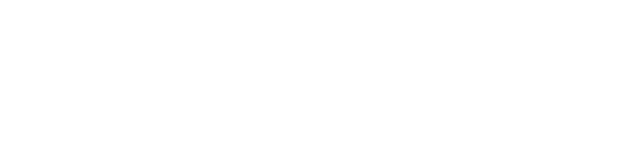
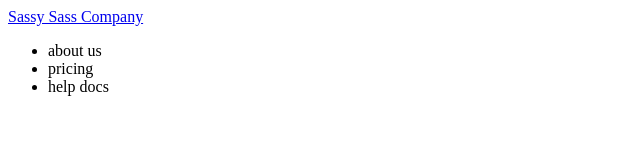
Before and after one commit to garvitkharbanda/odin-landing-page, a plain HTML site: page index.html in a window 1280 px wide. Shown: the whole page, without its empty margins (0-640 px from the left). Drawn offline with Linux system fonts and the light colour scheme.

Commit message:
Add NavBar HTML
Added elements to the navbar in the index html
file, used tag nav even tho it wasn't covered in
the course but found it online.

```diff
--- a/index.html
+++ b/index.html
@@ -6,7 +6,23 @@
   <title>Landing Page</title>
 </head>
 <body>
-  <div class="header"></div>
+  <nav id="navbar" class="">
+    <div class="nav-wrapper">
+    <!--Logo-->
+      <div class="logo">
+        <a href="#home">Sassy Sass Company</a>
+      </div>
+
+      <!--navbar links-->
+      <ul id="menu">
+        <li><a>about us</a></li>
+        <li><a>pricing</a></li>
+        <li><a>help docs</a></li>
+      </ul>
+    </div>
+  </nav>
+
+
 
 
   <div class="hero"></div>
```
